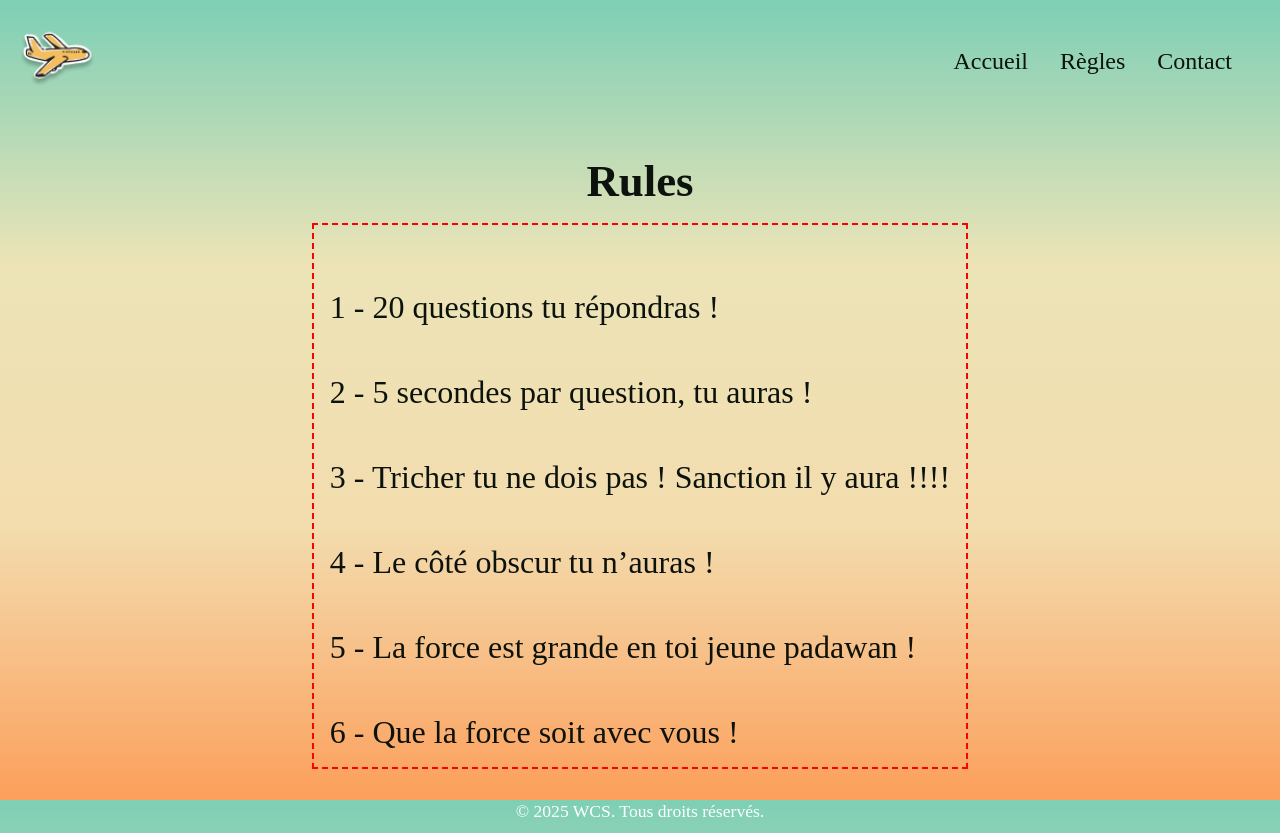
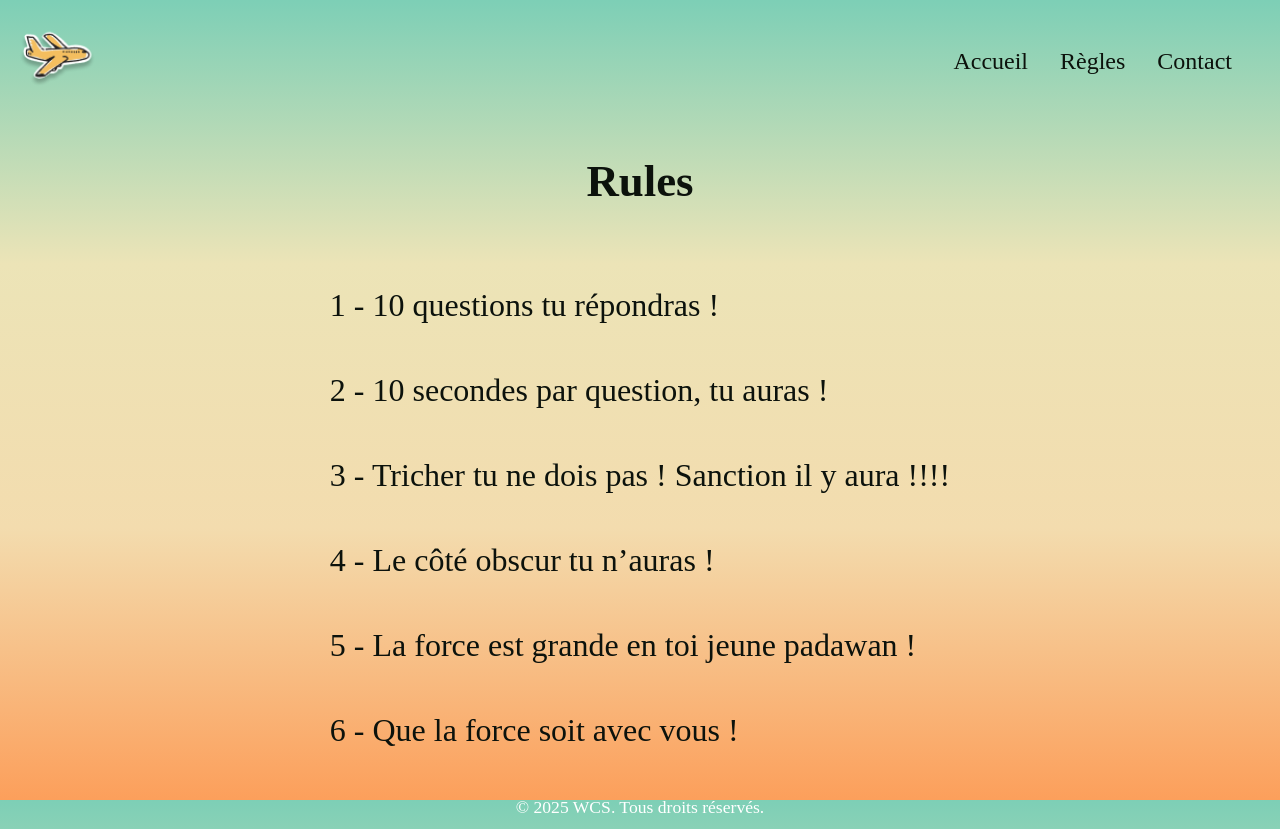
Before and after one commit to WildCodeSchool-2024-09/JS-RemoteFR-Q4-Jaune-P2-Geo, a React (Vite) app in the folder client/: page /Rules in a window 1280 px wide. Built offline with nearby package versions, Linux system fonts and the light colour scheme; a web font is replaced by a local one.

Commit message:
corrections rules + footer

```diff
--- a/client/src/pages/Games/games.css
+++ b/client/src/pages/Games/games.css
@@ -1,6 +1,7 @@
 .home_theme {
   text-align: center;
   padding-top: 4rem;
+  height: 90vh;
 
   & .containers-themes {
     margin: 1rem 0;
--- a/client/src/pages/Home/Home.tsx
+++ b/client/src/pages/Home/Home.tsx
@@ -5,7 +5,7 @@ export default function Home() {
     <>
       <div className="home">
         <h1>GEO QUIZ</h1>
-        <h2> Clique sur la planette !</h2>
+        <h2> Clique sur la planète !</h2>
         <Link to="/Games">
           <img
             src="/public/images/planetes.png"
--- a/client/src/pages/Rules/Rules.tsx
+++ b/client/src/pages/Rules/Rules.tsx
@@ -8,8 +8,8 @@ export default function Rules() {
         <div className="rules">
           <h1>Rules</h1>
           <div className="rules_explain">
-            <p>1 - 20 questions tu répondras !</p>
-            <p>2 - 5 secondes par question, tu auras !</p>
+            <p>1 - 10 questions tu répondras !</p>
+            <p>2 - 10 secondes par question, tu auras !</p>
             <p>3 - Tricher tu ne dois pas ! Sanction il y aura !!!!</p>
             <p>4 - Le côté obscur tu n’auras !</p>
             <p>5 - La force est grande en toi jeune padawan !</p>
--- a/client/src/pages/Rules/rules.css
+++ b/client/src/pages/Rules/rules.css
@@ -22,8 +22,4 @@
   .rules_explain > p {
     font-size: 2rem;
   }
-
-  .rules_explain {
-    border: dashed 2px red;
-  }
 }
```
